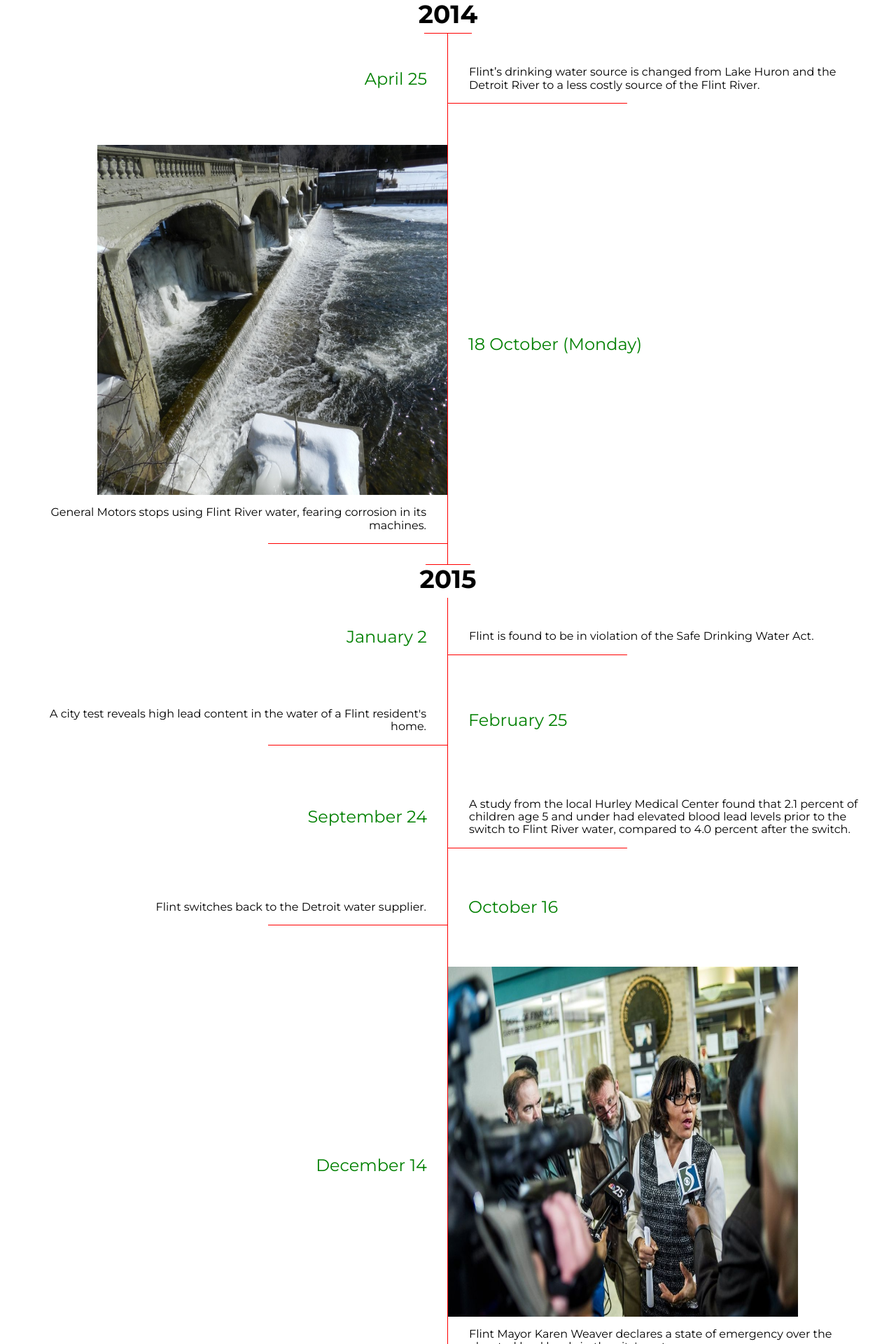
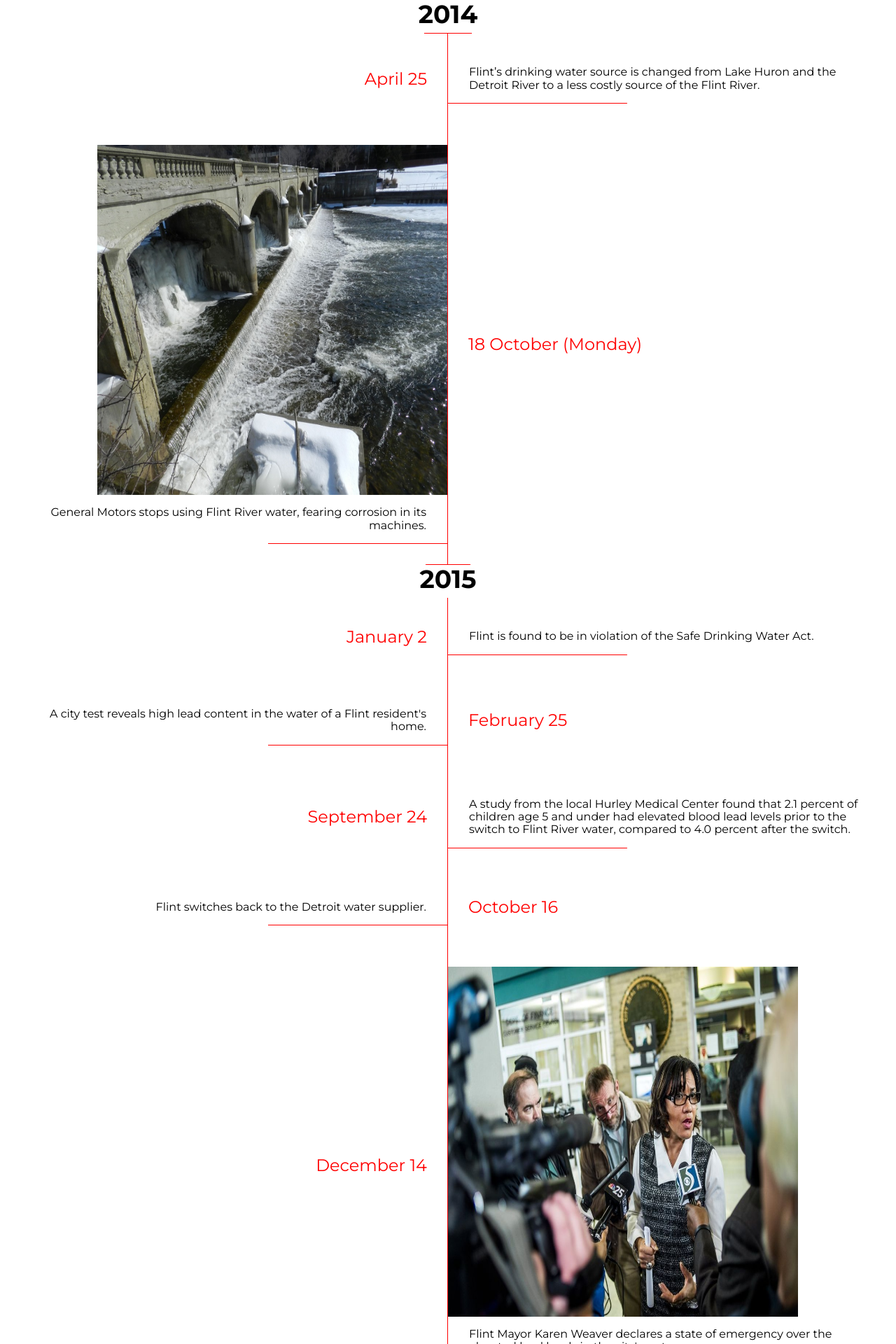
Before and after one commit to umichfjp/umichfjp.github.io, a Jekyll site: the page built from pages/timeline.html, in a window 1280 px wide. Shown: the top 1920 px of the page at 70% size. Built offline with Jekyll 4.4.1, drawn with Linux system fonts in a browser that asks for light colours; nearby versions of some CDN libraries.

Commit message:
Update style.css

```diff
--- a/pages/css/style.css
+++ b/pages/css/style.css
@@ -79,7 +79,7 @@ img {
   transform: translateY(-50%);
   padding: 30px;
   text-align: left;
-  color: green;
+  color: #FF0000;
   font-size: 24px;
   white-space: nowrap;
 }
```
